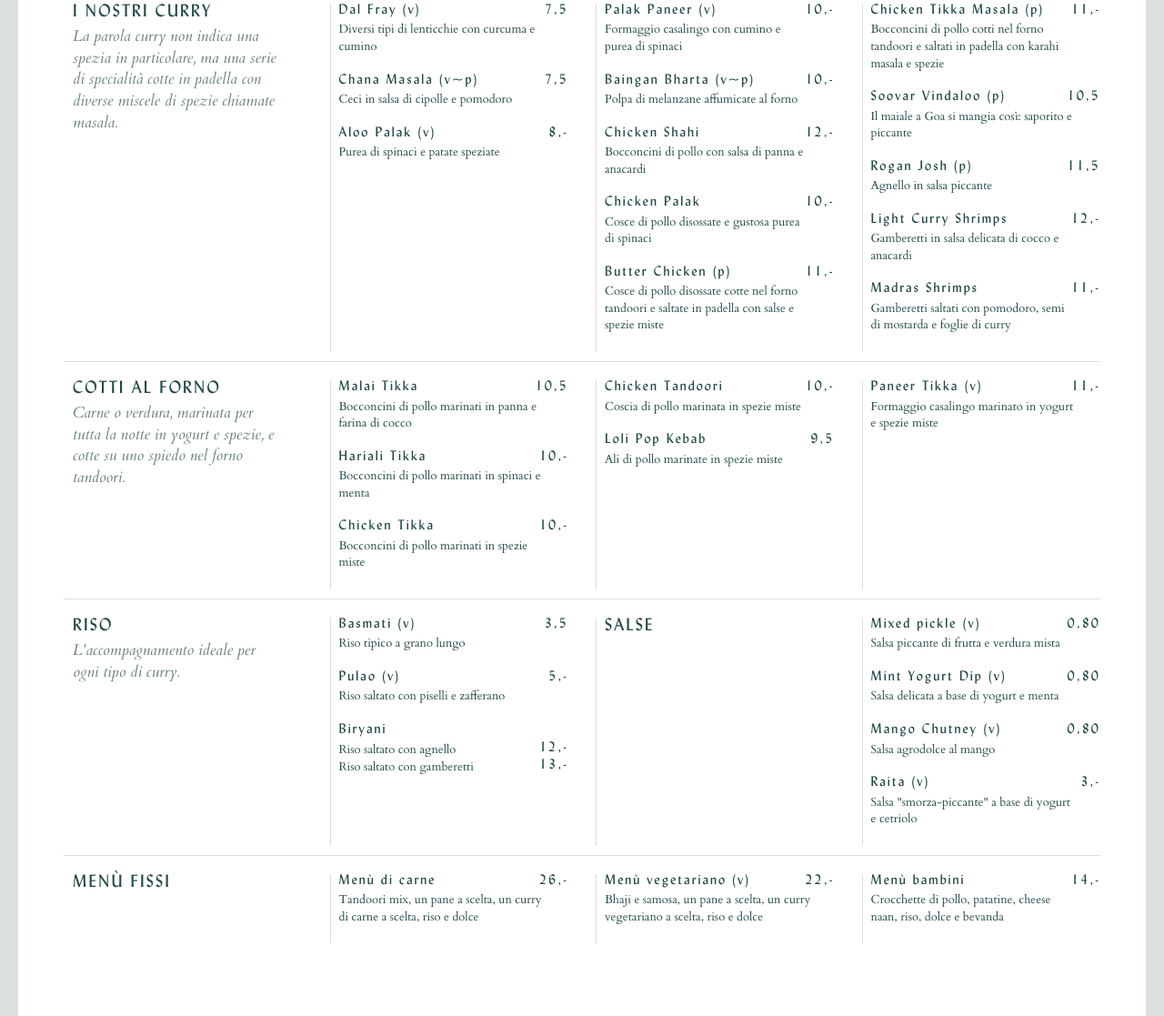
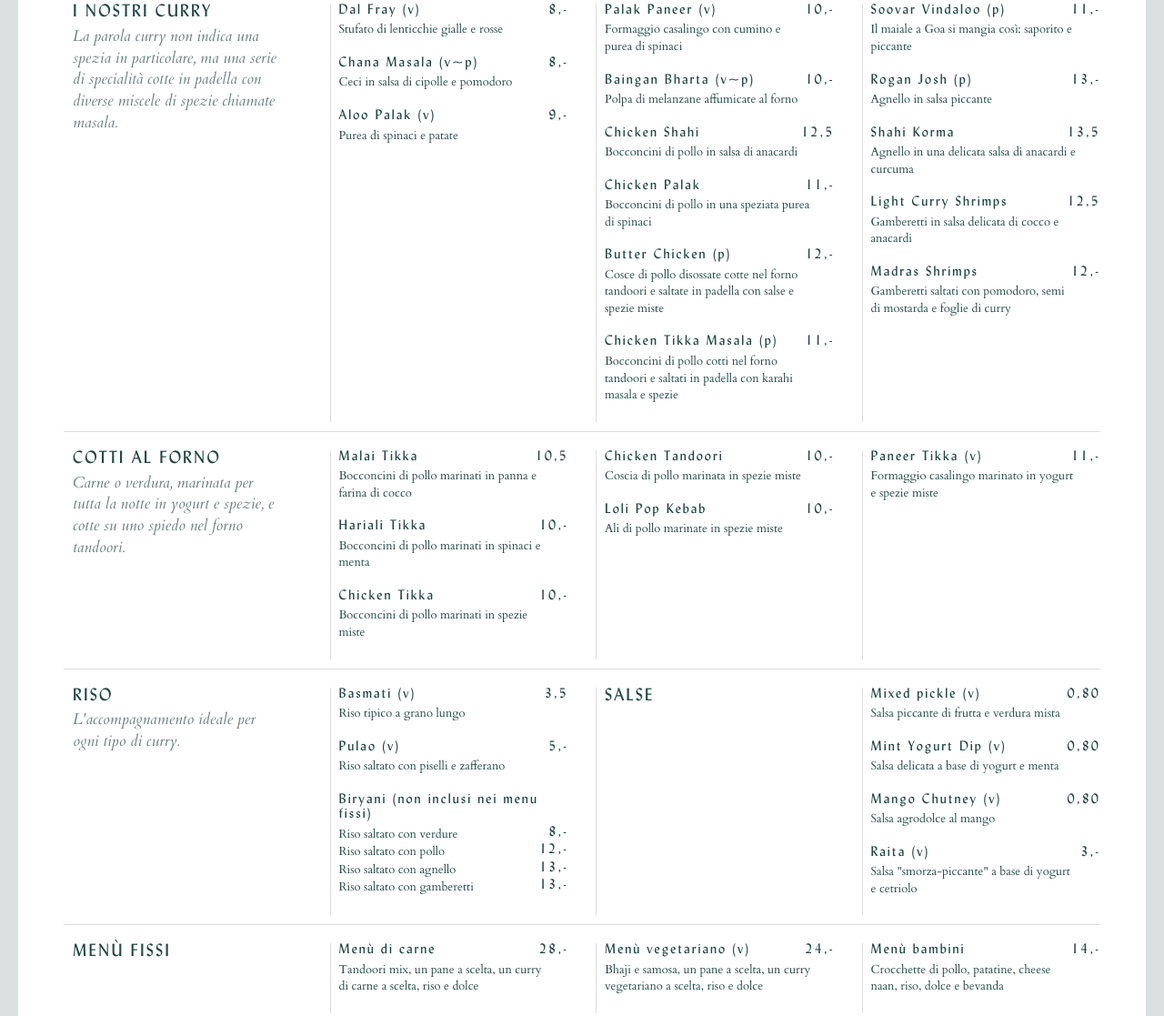
Before and after one commit to giorgiouboldi/shriganesh, a plain HTML site: page index.html in a window 1280 px wide. Shown: the part 1218-2335 px from the top of the page at 91% size. Drawn offline with Linux system fonts and the light colour scheme; a small style sheet from the web is missing.

Commit message:
update prices

```diff
--- a/index.html
+++ b/index.html
@@ -155,7 +155,7 @@
 <div class="piatto">
 <div class="clearfix">
 <h4 style="float: left;">Samosa (v)</h4>
-<h4 style="float: right;">3,5</h4>
+<h4 style="float: right;">4,-</h4>
 </div>
 <p>Fagottini di patate e piselli</p>
 </div>
@@ -331,15 +331,15 @@
 <div class="piatto">
 <div class="clearfix">
 <h4 style="float: left;">Dal Fray (v)</h4>
-<h4 style="float: right;">7,5</h4>
+<h4 style="float: right;">8,-</h4>
 </div>
-<p>Diversi tipi di lenticchie con curcuma e cumino</p>
+<p>Stufato di lenticchie gialle e rosse</p>
 </div>
 
 <div class="piatto">
 <div class="clearfix">
 <h4 style="float: left;">Chana Masala (v~p)</h4>
-<h4 style="float: right;">7,5</h4>
+<h4 style="float: right;">8,-</h4>
 </div>
 <p>Ceci in salsa di cipolle e pomodoro</p>
 </div>
@@ -347,9 +347,9 @@
 <div class="piatto">
 <div class="clearfix">
 <h4 style="float: left;">Aloo Palak (v)</h4>
-<h4 style="float: right;">8,-</h4>
+<h4 style="float: right;">9,-</h4>
 </div>
-<p>Purea di spinaci e patate speziate</p>
+<p>Purea di spinaci e patate</p>
 </div>
 
 
@@ -379,25 +379,33 @@
 <div class="piatto">
 <div class="clearfix">
 <h4 style="float: left;">Chicken Shahi</h4>
-<h4 style="float: right;">12,-</h4>
+<h4 style="float: right;">12,5</h4>
 </div>
-<p>Bocconcini di pollo con salsa di panna e anacardi</p>
+<p>Bocconcini di pollo in salsa di anacardi</p>
 </div>
 
 <div class="piatto">
 <div class="clearfix">
 <h4 style="float: left;">Chicken Palak</h4>
-<h4 style="float: right;">10,-</h4>
+<h4 style="float: right;">11,-</h4>
 </div>
-<p>Cosce di pollo disossate e gustosa purea di spinaci</p>
+<p>Bocconcini di pollo in una speziata purea di spinaci</p>
 </div>
 
 <div class="piatto">
 <div class="clearfix">
 <h4 style="float: left;">Butter Chicken (p)</h4>
+<h4 style="float: right;">12,-</h4>
+</div>
+<p>Cosce di pollo disossate cotte nel forno tandoori e saltate in padella con salse e spezie miste</p>
+</div>
+
+<div class="piatto">
+<div class="clearfix">
+<h4 style="float: left;">Chicken Tikka Masala (p)</h4>
 <h4 style="float: right;">11,-</h4>
 </div>
-<p>Cosce di pollo disossate cotte nel forno tandoori e saltate in padella con salse e spezie miste</p>
+<p>Bocconcini di pollo cotti nel forno tandoori e saltati in padella con karahi masala e spezie</p>
 </div>
 
 
@@ -410,16 +418,8 @@
 
 <div class="piatto">
 <div class="clearfix">
-<h4 style="float: left;">Chicken Tikka Masala (p)</h4>
+<h4 style="float: left;">Soovar Vindaloo (p)</h4>
 <h4 style="float: right;">11,-</h4>
-</div>
-<p>Bocconcini di pollo cotti nel forno tandoori e saltati in padella con karahi masala e spezie</p>
-</div>
-
-<div class="piatto">
-<div class="clearfix">
-<h4 style="float: left;">Soovar Vindaloo (p)</h4>
-<h4 style="float: right;">10,5</h4>
 </div>
 <p>Il maiale a Goa si mangia così: saporito e piccante</p>
 </div>
@@ -427,15 +427,23 @@
 <div class="piatto">
 <div class="clearfix">
 <h4 style="float: left;">Rogan Josh (p)</h4>
-<h4 style="float: right;">11,5</h4>
+<h4 style="float: right;">13,-</h4>
 </div>
 <p>Agnello in salsa piccante </p>
 </div>
 
 <div class="piatto">
 <div class="clearfix">
+<h4 style="float: left;">Shahi Korma</h4>
+<h4 style="float: right;">13,5</h4>
+</div>
+<p>Agnello in una delicata salsa di anacardi e curcuma</p>
+</div>
+
+<div class="piatto">
+<div class="clearfix">
 <h4 style="float: left;">Light Curry Shrimps</h4>
-<h4 style="float: right;">12,-</h4>
+<h4 style="float: right;">12,5</h4>
 </div>
 <p>Gamberetti in salsa delicata di cocco e anacardi </p>
 </div>
@@ -443,7 +451,7 @@
 <div class="piatto">
 <div class="clearfix">
 <h4 style="float: left;">Madras Shrimps</h4>
-<h4 style="float: right;">11,-</h4>
+<h4 style="float: right;">12,-</h4>
 </div>
 <p>Gamberetti saltati con pomodoro, semi di mostarda e foglie di curry</p>
 </div>
@@ -515,7 +523,7 @@
 <div class="piatto">
 <div class="clearfix">
 <h4 style="float: left;">Loli Pop Kebab</h4>
-<h4 style="float: right;">9,5</h4>
+<h4 style="float: right;">10,-</h4>
 </div>
 <p>Ali di pollo marinate in spezie miste</p>
 </div>
@@ -577,10 +585,18 @@
 </div>
 
 <div class="piatto">
-<h4 style="float: left;">Biryani</h4>
+<h4 style="float: left;">Biryani (non inclusi nei menu fissi)</h4>
+<div class="clearfix">
+<p style="float: left;">Riso saltato con verdure</p>
+<h4 style="float: right;">8,-</h4>
+</div>
+<div class="clearfix">
+<p style="float: left;">Riso saltato con pollo</p>
+<h4 style="float: right;">12,-</h4>
+</div>
 <div class="clearfix">
 <p style="float: left;">Riso saltato con agnello</p>
-<h4 style="float: right;">12,-</h4>
+<h4 style="float: right;">13,-</h4>
 </div>
 <div class="clearfix">
 <p style="float: left;">Riso saltato con gamberetti</p>
@@ -665,7 +681,7 @@
 <div class="piatto">
 <div class="clearfix">
 <h4 style="float: left;">Menù di carne</h4>
-<h4 style="float: right;">26,-</h4>
+<h4 style="float: right;">28,-</h4>
 </div>
 <p>Tandoori mix, un pane a scelta, un curry di carne a scelta, riso e dolce</p>
 </div>
@@ -680,7 +696,7 @@
 <div class="piatto">
 <div class="clearfix">
 <h4 style="float: left;">Menù vegetariano (v)</h4>
-<h4 style="float: right;">22,-</h4>
+<h4 style="float: right;">24,-</h4>
 </div>
 <p>Bhaji e samosa, un pane a scelta, un curry vegetariano a scelta, riso e dolce
 </p>
```
